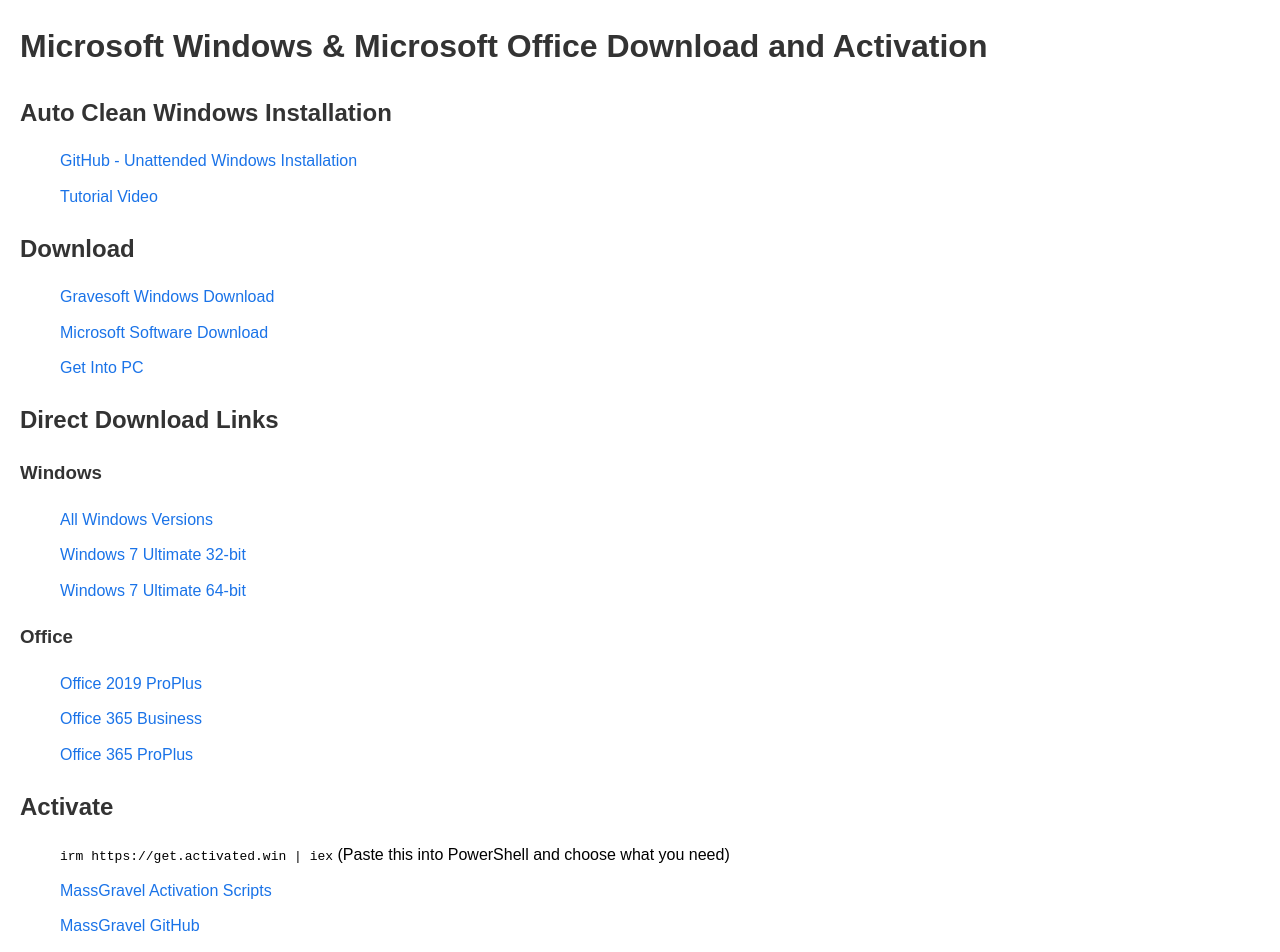
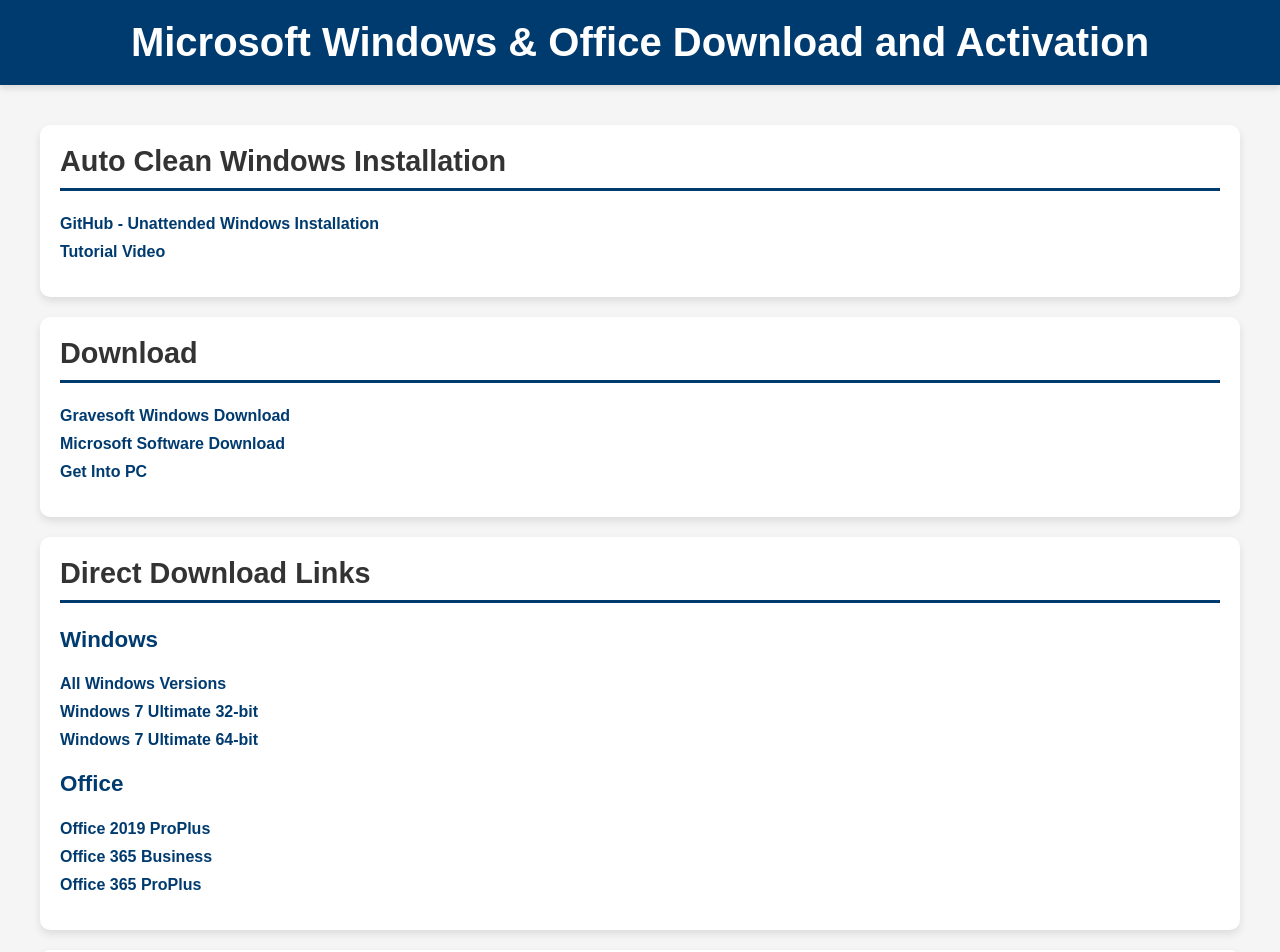
Before and after one commit to falendra-sahu/Windows-Office, a plain HTML site: page index.html in a window 1280 px wide. Shown: the top 952 px of the page. Drawn offline with Linux system fonts and the light colour scheme.

Commit message:
Update index.html

```diff
--- a/index.html
+++ b/index.html
@@ -6,43 +6,86 @@
     <title>Microsoft Windows & Office Download and Activation</title>
     <style>
         body {
-            font-family: Arial, sans-serif;
-            line-height: 1.6;
-            margin: 20px;
-        }
-        h1, h2, h3 {
+            font-family: 'Arial', sans-serif;
+            margin: 0;
+            padding: 0;
+            background-color: #f5f5f5;
             color: #333;
         }
+        header {
+            background-color: #003b6f;
+            color: #ffffff;
+            padding: 20px 0;
+            text-align: center;
+            box-shadow: 0 4px 6px rgba(0, 0, 0, 0.1);
+        }
+        header h1 {
+            margin: 0;
+            font-size: 2.5em;
+        }
+        .container {
+            max-width: 1200px;
+            margin: 20px auto;
+            padding: 20px;
+        }
+        .card {
+            background-color: #ffffff;
+            border-radius: 10px;
+            box-shadow: 0 4px 8px rgba(0, 0, 0, 0.1);
+            padding: 20px;
+            margin-bottom: 20px;
+        }
+        .card h2 {
+            margin-top: 0;
+            font-size: 1.8em;
+            border-bottom: 3px solid #003b6f;
+            padding-bottom: 10px;
+        }
+        .card h3 {
+            color: #003b6f;
+            font-size: 1.4em;
+        }
         ul {
-            list-style-type: none;
+            list-style: none;
+            padding: 0;
         }
         li {
             margin-bottom: 10px;
         }
         a {
-            color: #1a73e8;
+            color: #003b6f;
             text-decoration: none;
+            font-weight: bold;
         }
         a:hover {
             text-decoration: underline;
         }
-        .section {
-            margin-bottom: 20px;
-        }
-        .section h2 {
-            margin-bottom: 10px;
+        code {
+            background-color: #f1f1f1;
+            padding: 4px 6px;
+            border-radius: 4px;
+            font-size: 0.95em;
         }
         .footer {
+            text-align: center;
             margin-top: 30px;
+            padding: 10px;
+            background-color: #e0e0e0;
+            border-top: 1px solid #ddd;
             font-style: italic;
+            color: #666;
         }
     </style>
 </head>
 <body>
 
-    <h1>Microsoft Windows & Microsoft Office Download and Activation</h1>
+    <header>
+        <h1>Microsoft Windows & Office Download and Activation</h1>
+    </header>
 
-    <div class="section">
+    <div class="container">
+
+        <div class="card">
             <h2>Auto Clean Windows Installation</h2>
             <ul>
                 <li><a href="https://github.com/memstechtips/UnattendedWinstall" target="_blank">GitHub - Unattended Windows Installation</a></li>
@@ -50,7 +93,7 @@
             </ul>
         </div>
 
-    <div class="section">
+        <div class="card">
             <h2>Download</h2>
             <ul>
                 <li><a href="https://gravesoft.dev/download_windows" target="_blank">Gravesoft Windows Download</a></li>
@@ -59,7 +102,7 @@
             </ul>
         </div>
 
-    <div class="section">
+        <div class="card">
             <h2>Direct Download Links</h2>
             <h3>Windows</h3>
             <ul>
@@ -76,7 +119,7 @@
             </ul>
         </div>
 
-    <div class="section">
+        <div class="card">
             <h2>Activate</h2>
             <ul>
                 <li><code>irm https://get.activated.win | iex</code> (Paste this into PowerShell and choose what you need)</li>
@@ -85,6 +128,8 @@
             </ul>
         </div>
 
+    </div>
+
     <div class="footer">
         <p>F A L E N D R A</p>
     </div>
```
Lines whose indentation alone changed are shown as unchanged.
